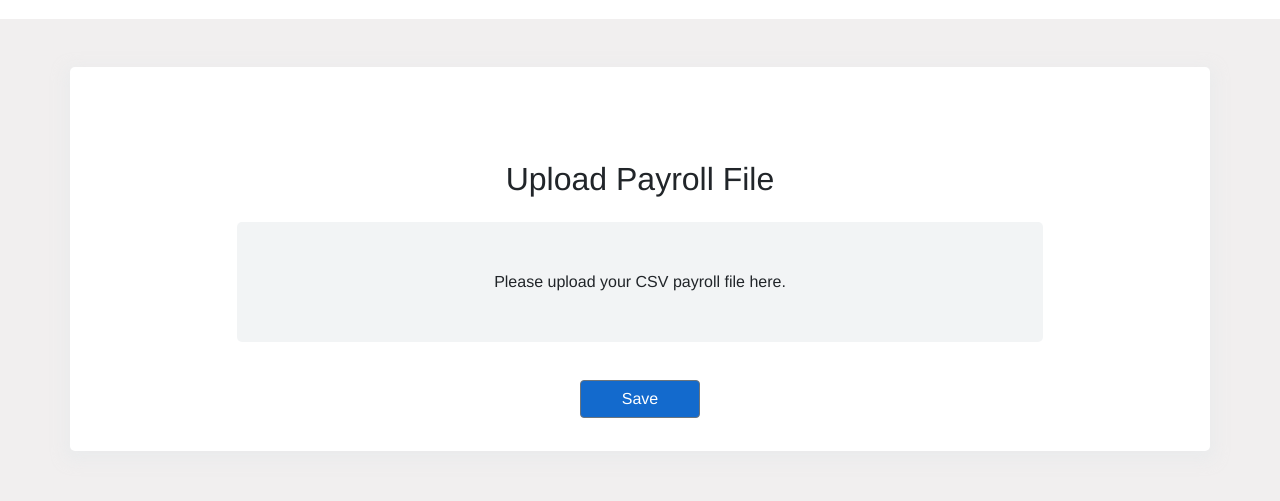
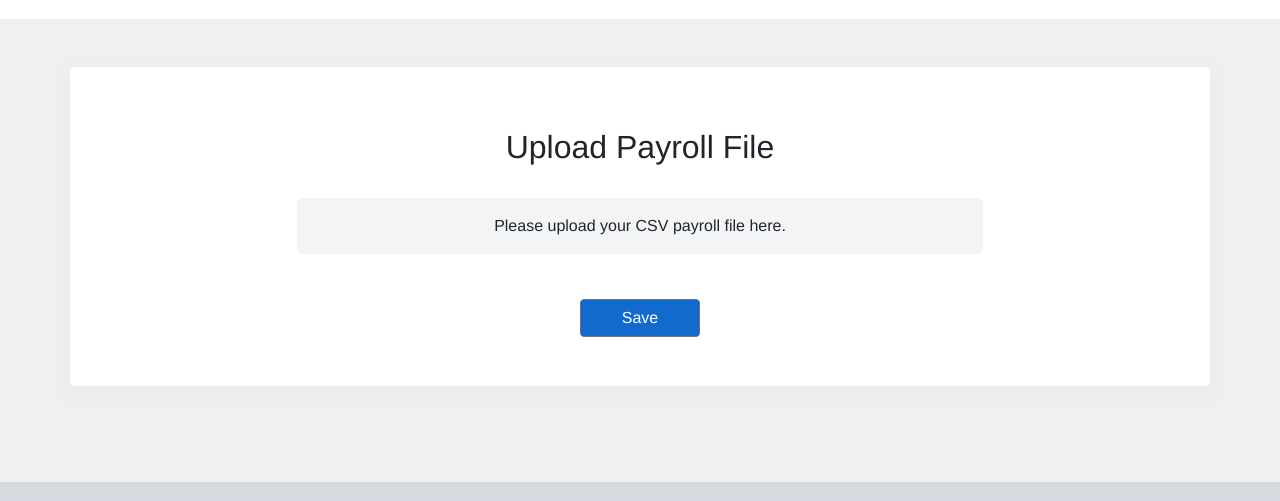
Before and after one commit to FrankFlitton/Payroll-Dashboard, a Vue app in the folder frontend/: page /#/ in a window 1280 px wide. Shown: the part 323-824 px from the top of the page. Built offline with nearby package versions, Linux system fonts and the light colour scheme; no server answers.

Commit message:
UX adjustments

```diff
--- a/frontend/src/components/PayrollDashboard.vue
+++ b/frontend/src/components/PayrollDashboard.vue
@@ -1,37 +1,10 @@
 <template>
   <b-row class="mt-5 mb-5 h-100 d-flex">
-    <b-col class="ui-container w-100 p-2 p-sm-5 p-relative mb-5" cols="12">
-
-        <!-- upload form -->
-        <b-form
-          class="file-input-form"
-        >
-          <h2 class="pb-3">
-            Upload Payroll File
-          </h2>
-
-          <label
-            class="file-container p-3 p-sm-5"
-            :class="{'error': submitError}"
-          >
-            <span v-if="!submitError">
-              Please upload your CSV payroll file here.
-            </span>
-            <span v-if="submitError">
-              Your CSV payroll file is invalid. Please verify and try again.
-            </span>
-            <input type="file" @change="updateFile($event)" />
-          </label><br>
-          <b-btn @click="handleSubmit()">
-            Save
-          </b-btn>
-        </b-form>
-    </b-col>
 
     <transition name="fade">
       <b-col
         v-if="showTable"
-        class="ui-container w-100 p-2 p-sm-5 p-relative"
+        class="ui-container w-100 p-2 p-sm-5 p-relative mb-5"
         cols="12"
       >
 
@@ -54,6 +27,38 @@
 
       </b-col>
     </transition>
+
+    <b-col class="ui-container w-100 p-2 p-sm-3 p-relative mb-5" cols="12">
+
+        <!-- upload form -->
+        <b-form
+          class="file-input-form"
+        >
+          <h2 class="pb-4">
+            Upload Payroll File
+          </h2>
+
+          <label
+            class="file-container p-3"
+            :class="{'error': submitError}"
+          >
+            <span v-if="!submitError">
+              Please upload your CSV payroll file here.
+            </span>
+            <span v-if="submitError">
+              Your CSV payroll file is invalid. Please verify and try again.
+            </span>
+            <input type="file" @change="updateFile($event)" />
+          </label><br>
+          <b-btn
+            @click="handleSubmit()"
+            varient="primary"
+            class="mb-5"
+          >
+            Save
+          </b-btn>
+        </b-form>
+    </b-col>
   </b-row>
 </template>
 
@@ -189,7 +194,6 @@ export default {
   background: white;
   width: 100%;
   position: relative;
-  min-height: 375px;
 }
 
 // file upload styles
@@ -203,9 +207,15 @@ export default {
   left: 10%;
   z-index: 0;
   .file-container {
-    width: 100%;
+    width: 80%;
     background: $c-grey;
     border-radius: $b-radius;
+    overflow: hidden;
+    position: relative;
+    left: 0;
+    &:hover {
+      background: rgba($c-primary, 0.2)
+    }
   }
   [type=file] {
     cursor: pointer;
--- a/frontend/src/components/ReportTable.vue
+++ b/frontend/src/components/ReportTable.vue
@@ -13,7 +13,7 @@
         }"
         :search-options="{
           enabled: true,
-          placeholder: 'Search by employee number',
+          placeholder: 'Search by Employee ID',
           searchFn: searchEmployees,
         }"
       />
@@ -51,7 +51,9 @@ export default {
       columns: [
         {
           label: 'Employee ID',
-          field: 'employee'
+          field: 'employee',
+          thClass: 'text-center',
+          tdClass: 'text-center'
         },
         {
           label: 'Pay Period',
@@ -110,11 +112,11 @@ export default {
     text-align: right;
     position: relative;
     span {
-      position: absolute;
+      position: relative;
       display: block;
       width: 100%;
       height: 100%;
-      right: $margin;
+      right: 0;
       top: calc(50% - 0.75em);
     }
     &:hover span {
```
